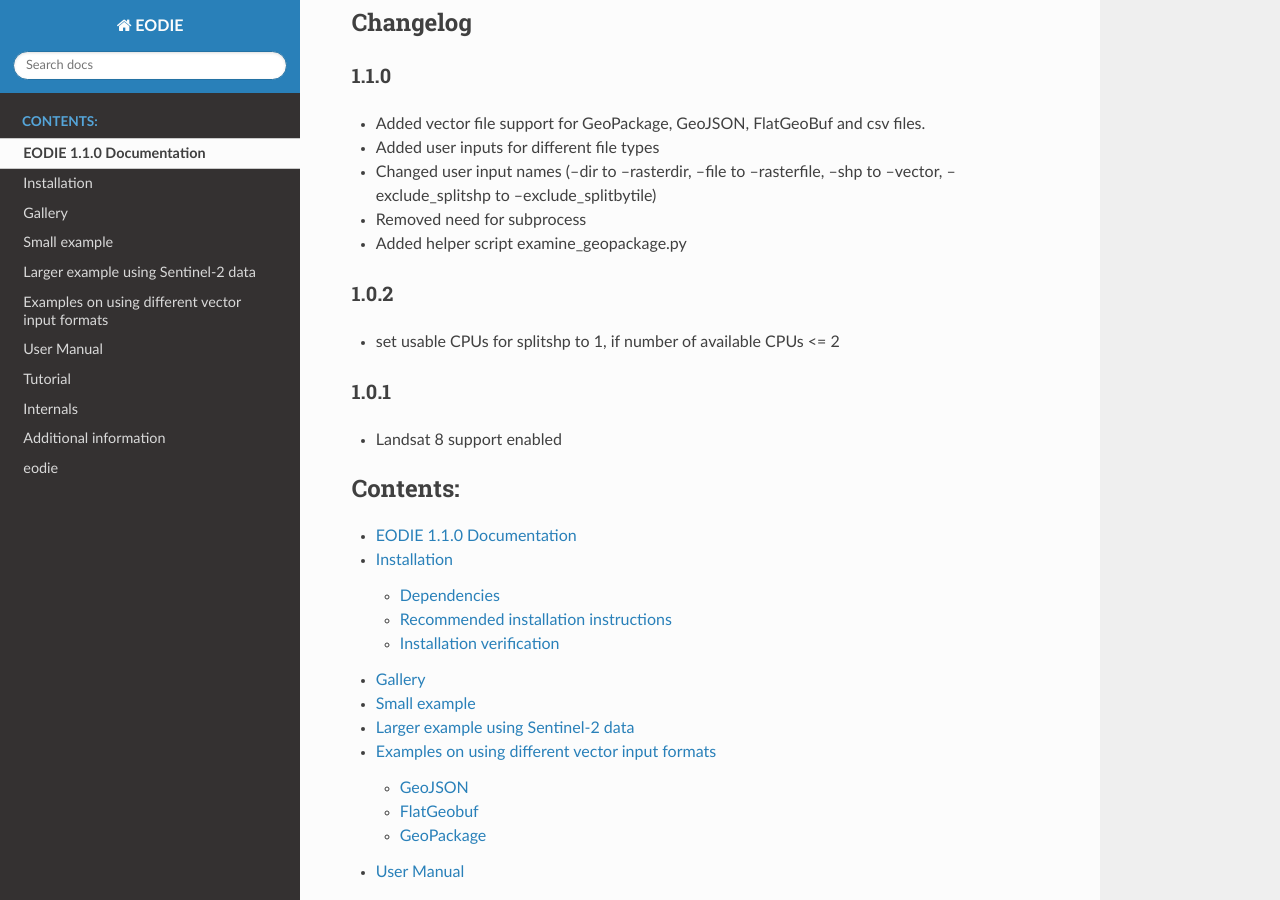
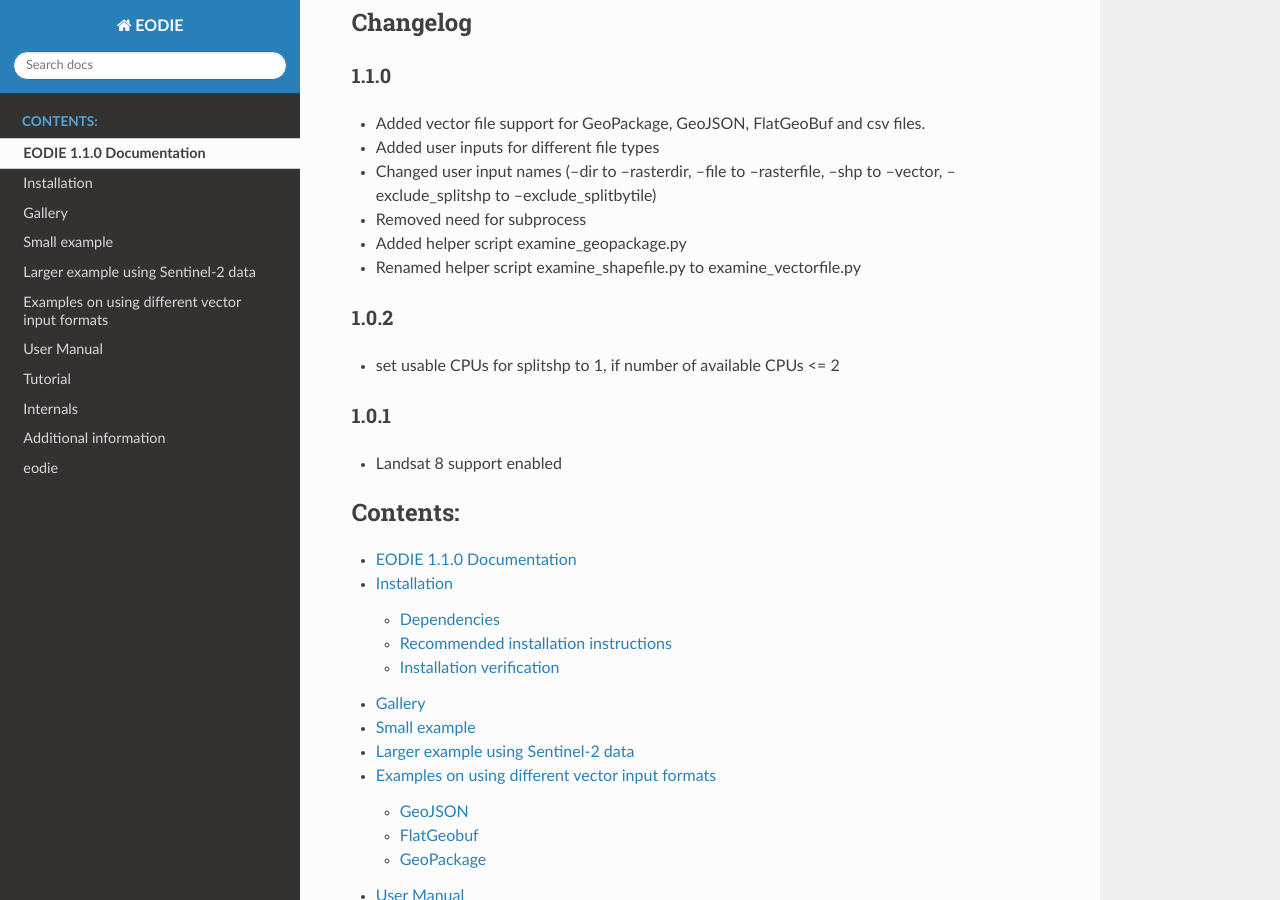
Before and after one commit to samumantha/EODIE, a Sphinx documentation site: the page built from docs/index.rst, in a window 1280 px wide and 900 px high, scrolled down 2570 px. Built offline with Sphinx 7.4.7 and the Read the Docs theme 2.0.0, drawn with Linux system fonts in a browser that asks for light colours.

Commit message:
Added examine_shapefile renaming to changelog

```diff
--- a/docs/index.rst
+++ b/docs/index.rst
@@ -103,6 +103,7 @@
 * Changed user input names (--dir to --rasterdir, --file to --rasterfile, --shp to --vector, --exclude_splitshp to --exclude_splitbytile)
 * Removed need for subprocess
 * Added helper script examine_geopackage.py
+* Renamed helper script examine_shapefile.py to examine_vectorfile.py
 
 
 1.0.2
```
